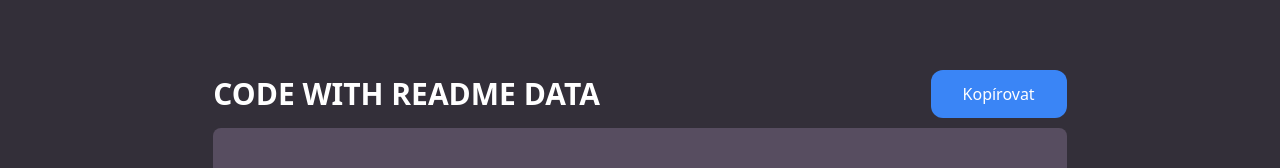
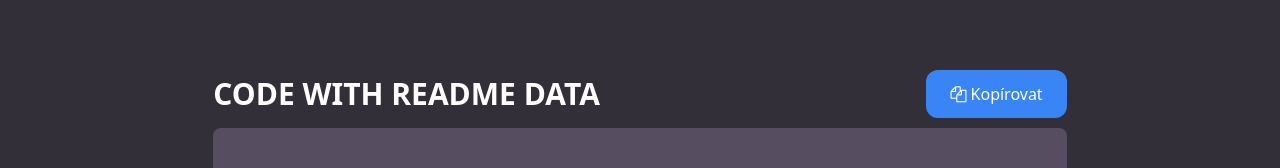
Before and after one commit to OndrejLosensky/generate-readme, a React (Create React App) app: page / in a window 1280 px wide. Shown: the part 1540-1708 px from the top of the page. Built offline with nearby package versions, Linux system fonts and the light colour scheme; the HTML template or start-up script is replaced by a standard one.

Commit message:
přidání ikon do COPY tlačítka

```diff
--- a/src/components/createReadme/CreateReadme.js
+++ b/src/components/createReadme/CreateReadme.js
@@ -3,6 +3,7 @@ import Title from "../../layouts/Title"
 import AddInput from '../input/AddInput';
 import ReactMarkdown from 'react-markdown';
 import gfm from 'remark-gfm';
+import 'font-awesome/css/font-awesome.min.css';
 
 
 
@@ -292,12 +293,22 @@ ${newShortDescription}
               <h2 className='uppercase text-3xl font-semibold text-whiteText text-left py-4 flex-grow-1'> code with readme data </h2>
               <div className='flex items-center justify-end'>
               <button
-                className={`px-8 py-3 text-whiteText rounded-xl ${
+                className={`px-6 py-3 text-whiteText rounded-xl ${
                   copied ? 'bg-copiedColor' : 'bg-buttonColor'
                 }`}
                 onClick={copyToClipboard}
               >
-                {copied ? 'Zkopírováno' : 'Kopírovat'} {/* mění text při aktivním zkopírování | automaticky se změní zpět*/}
+                {copied ? (
+                  <>
+                    <i className="fa fa-check" /> {/* Font Awesome checkmark icon */}
+                    Zkopírováno
+                  </>
+                ) : (
+                  <>
+                    <i className="fa fa-copy" /> {/* Font Awesome copy icon */}
+                    Kopírovat
+                  </>
+                )}
               </button>
               </div>
             </div>
```
